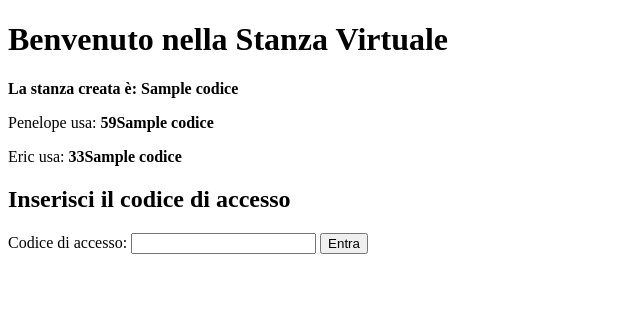
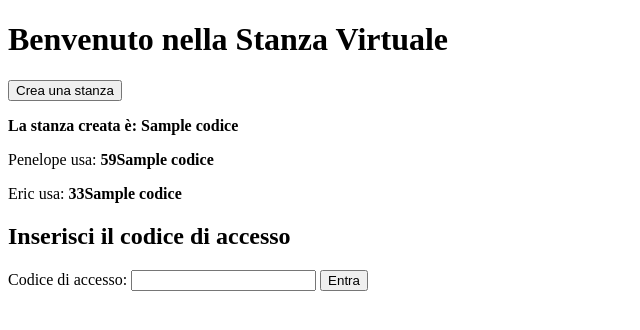
Before and after one commit to AndCatr/Stanza-Virtuale, a Flask app: template templates/home.html in a window 1280 px wide. Shown: the top 330 px of the page, without its empty margins (0-640 px from the left). Run offline with Flask 3, Linux system fonts and the light colour scheme; the template is opened without the code that fills it: most values are stand-ins (such as "Sample title", 1, 10 or a date in 2020).

Commit message:
Update home.html

```diff
--- a/templates/home.html
+++ b/templates/home.html
@@ -7,6 +7,10 @@
 </head>
 <body>
     <h1>Benvenuto nella Stanza Virtuale</h1>
+
+    <form action="/" method="POST">
+        <button type="submit">Crea una stanza</button>
+    </form>
 
     {% if codice %}
         <p><b>La stanza creata è:</b> <strong>{{ codice }}</strong></p>
```
